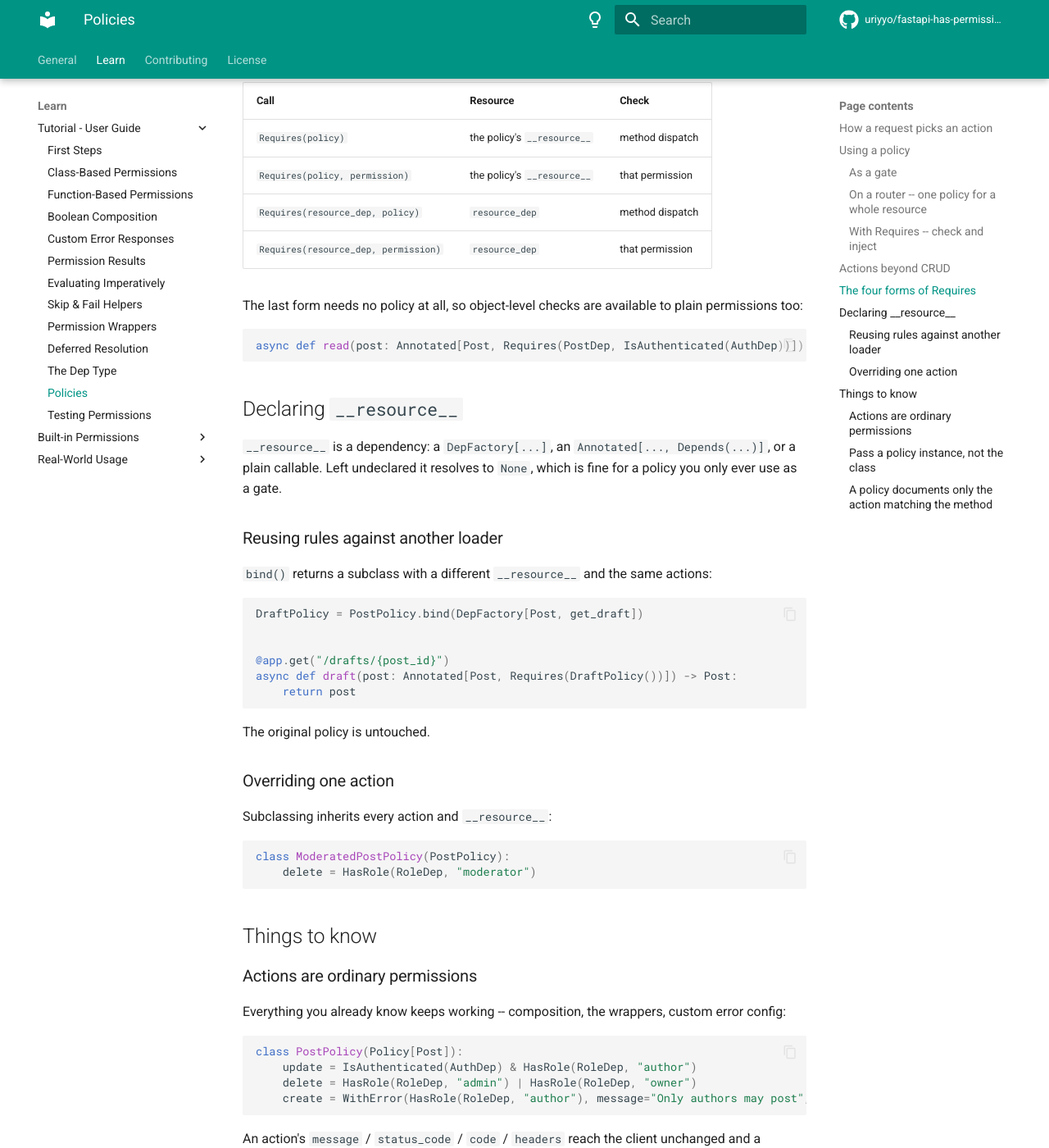
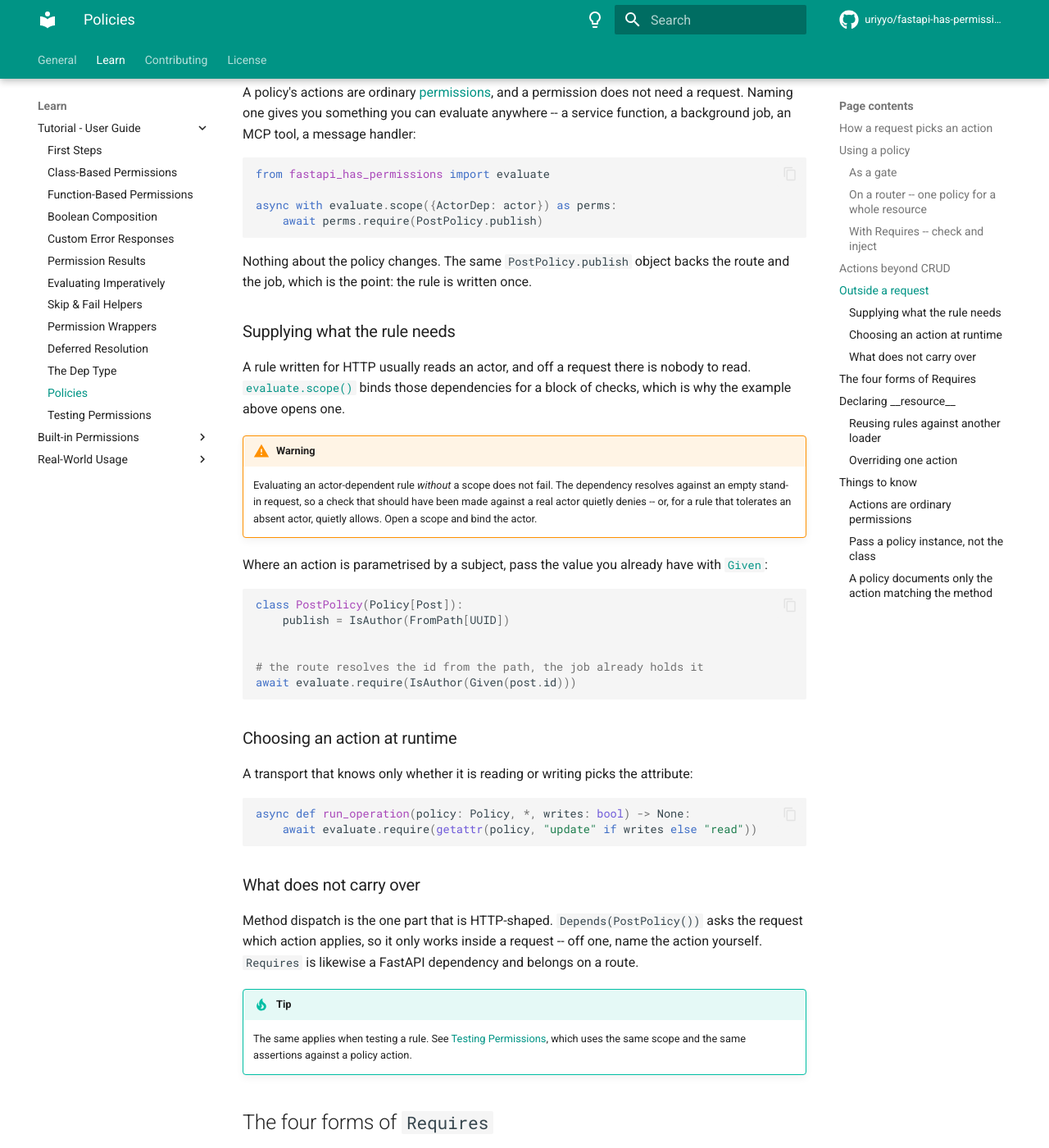
Before and after one commit to uriyyo/fastapi-has-permissions, an MkDocs documentation site: the page built from docs/learn/tutorial/policies.md, in a window 1280 px wide and 1400 px high, scrolled down 3983 px. Shown: the whole window at 82% size. Built offline with MkDocs 1.6.1 and Material for MkDocs 9.7.7, drawn with Linux system fonts in a browser that asks for light colours; comment, search, counter and statistics services are not loaded.

Commit message:
Document using a policy outside a request

````diff
--- a/docs/learn/tutorial/policies.md
+++ b/docs/learn/tutorial/policies.md
@@ -174,6 +174,67 @@ Naming an action replaces the method mapping -- this route is `publish`, not `cr
 even though it is a `POST`. Because actions are plain attributes, `PostPolicy.publish` is
 just a reference: your editor can jump to it and a typo is an `AttributeError` at import.
 
+## Outside a request
+
+A policy's actions are ordinary [permissions](class_based.md), and a permission does not need a
+request. Naming one gives you something you can evaluate anywhere -- a service function, a
+background job, an MCP tool, a message handler:
+
+```python
+from fastapi_has_permissions import evaluate
+
+async with evaluate.scope({ActorDep: actor}) as perms:
+    await perms.require(PostPolicy.publish)
+```
+
+Nothing about the policy changes. The same `PostPolicy.publish` object backs the route and the
+job, which is the point: the rule is written once.
+
+### Supplying what the rule needs
+
+A rule written for HTTP usually reads an actor, and off a request there is nobody to read.
+[`evaluate.scope()`](evaluating.md#scopes) binds those dependencies for a block of checks, which
+is why the example above opens one.
+
+!!! warning
+
+    Evaluating an actor-dependent rule *without* a scope does not fail. The dependency resolves
+    against an empty stand-in request, so a check that should have been made against a real actor
+    quietly denies -- or, for a rule that tolerates an absent actor, quietly allows. Open a scope
+    and bind the actor.
+
+Where an action is parametrised by a subject, pass the value you already have with
+[`Given`](dep_type.md#filling-a-slot-with-a-value-you-already-have):
+
+```python
+class PostPolicy(Policy[Post]):
+    publish = IsAuthor(FromPath[UUID])
+
+
+# the route resolves the id from the path, the job already holds it
+await evaluate.require(IsAuthor(Given(post.id)))
+```
+
+### Choosing an action at runtime
+
+A transport that knows only whether it is reading or writing picks the attribute:
+
+```python
+async def run_operation(policy: Policy, *, writes: bool) -> None:
+    await evaluate.require(getattr(policy, "update" if writes else "read"))
+```
+
+### What does not carry over
+
+Method dispatch is the one part that is HTTP-shaped. `Depends(PostPolicy())` asks the request
+which action applies, so it only works inside a request -- off one, name the action yourself.
+`Requires` is likewise a FastAPI dependency and belongs on a route.
+
+!!! tip
+
+    The same applies when testing a rule. See [Testing Permissions](testing.md), which uses the
+    same scope and the same assertions against a policy action.
+
 ## The four forms of `Requires`
 
 | Call                                 | Resource                    | Check           |
````
Also changed, not shown: docs/learn/tutorial/custom_errors.md (+1 -1 lines), docs/learn/tutorial/skip_and_fail.md (+1 -1 lines).
